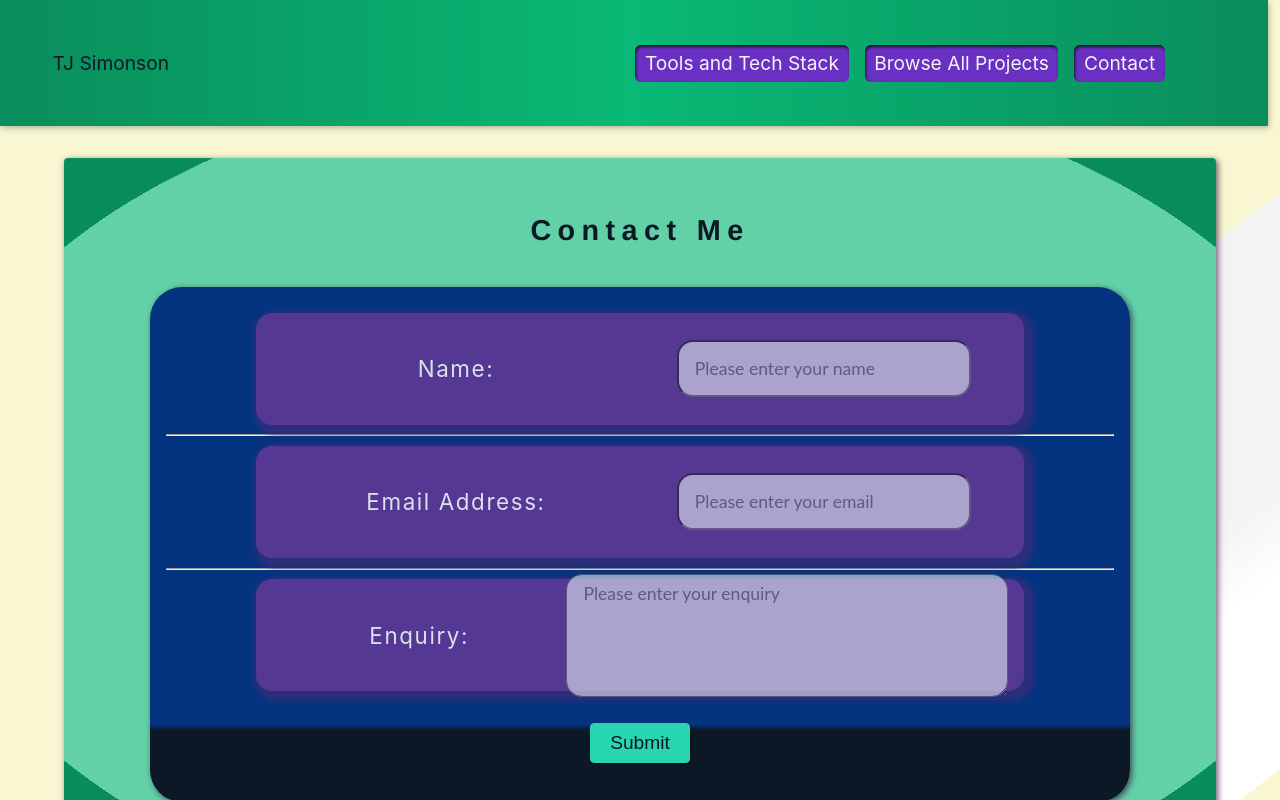
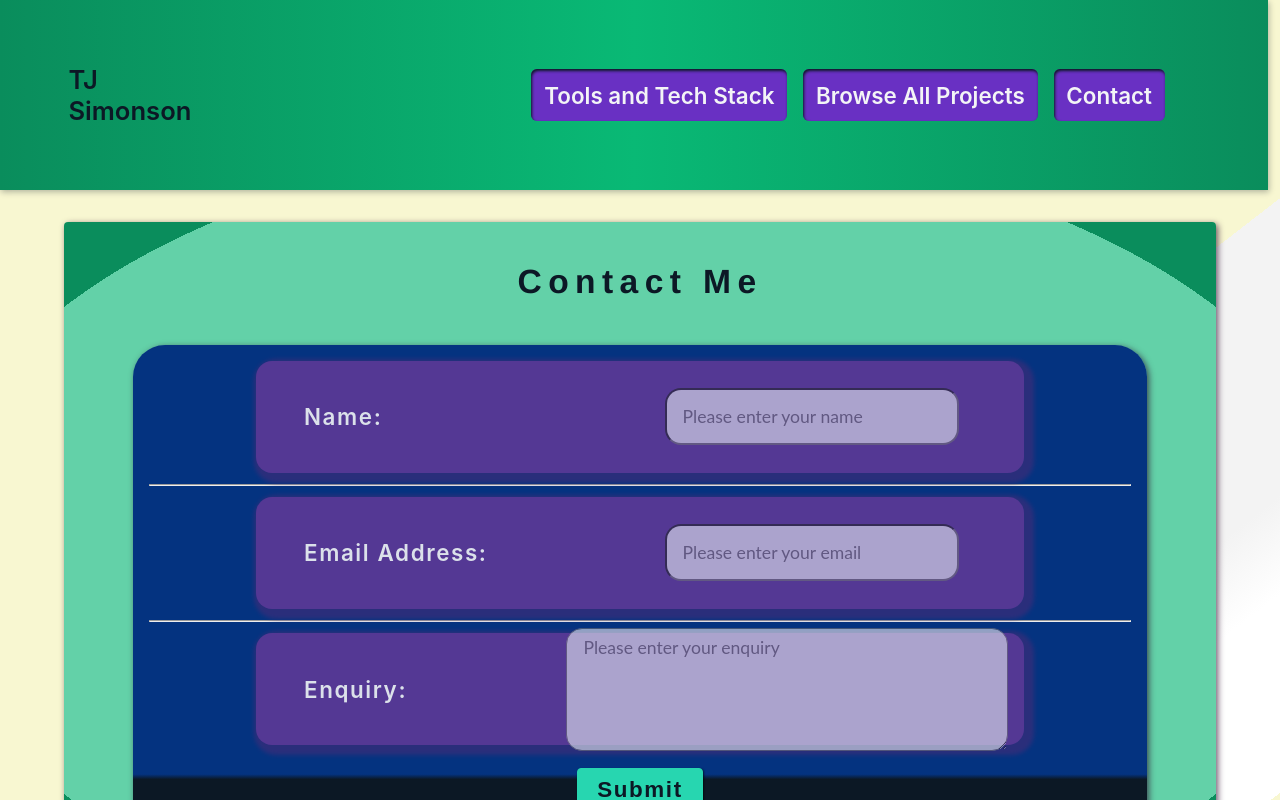
Before and after one commit to ttytango/nextjs-portofolio, a Next.js app: page /contact-me in a window 1280 px wide. Shown: the top 800 px of the page. Built offline with nearby package versions, Linux system fonts and the light colour scheme.

Commit message:
font styled

```diff
--- a/components/contact-me/contact-form.module.scss
+++ b/components/contact-me/contact-form.module.scss
@@ -35,7 +35,7 @@
     border-bottom-right-radius: $default-card-border-radius*4;
     padding: 1rem 1rem;
      //justify-content: center;
-     width: 60vw;
+    width: 60vw;
     min-height: 14vh;
     max-height: 40vh;
     margin: 0.6rem auto;
@@ -43,8 +43,13 @@
     box-shadow: 4px 4px 4px 6px rgba(60, 40, 160, 0.8);
 
     @media(min-width: 768px) {
-        padding: 0 1rem;
+        padding: 0 auto;
         border: none;
+        margin: auto;
+        label {
+            text-align: left;
+            justify-content: flex-start;
+        }
     }
 
     // padding: 2rem;
@@ -55,6 +60,7 @@
     label,
     input {
         align-self: center;
+        align-content: space-evenly;
         justify-self: flex-start;
         padding: 1rem 1rem;
         //margin: 0.8rem auto;
@@ -63,11 +69,15 @@
         margin: 0.2rem auto;
     }
     label {
-        // align-items: center;
-        // justify-self: center;
+         //align-items: center;
+         //justify-self: center;
         font-size: 1.4rem;
+        padding: 2rem 2rem;
+        width: 20vw;
         // height: 6vh;
         letter-spacing: 0.1rem;
+        text-align: left;
+        margin-left: 0;
     }
     input,
     textarea {
@@ -90,14 +100,18 @@
     textarea {
         width: 80%;
         padding: 0.5rem 1rem;
-        margin: 1.2rem auto;
+        margin: 1.2rem 0;
 
 
     }
-    @media(max-width: 480px){
+    @media(max-width: 767px){
         input,
         textarea {
             font-size: 0.8rem;
+        }
+        label {
+            font-size: 1.4rem;
+            font-weight: 600;
         }
     }
     @media(min-width: 768px) {
@@ -111,3 +125,16 @@
     }
 
 }
+.descriptionLabel{
+    font-size: 1.4rem;
+    padding: 2rem 2rem;
+    width: 20vw;
+    // height: 6vh;
+    letter-spacing: 0.1rem;
+    @media(min-width: 768px) {
+        font-size: 1.4rem;
+        margin: 2rem 4rem;
+        width: 30vw;
+        //margin: 0 auto;
+    }
+}
--- a/components/layout/navbar.module.scss
+++ b/components/layout/navbar.module.scss
@@ -30,6 +30,11 @@
     transition: all .2s ease-out;
     &:hover {
         color: $white;
+    }
+    @media(min-width: 768px) {
+        font-size: 1.6rem;
+        padding: 0.8rem 1rem;
+        font-weight: 600;
     }
 }
 
@@ -64,6 +69,11 @@
             color: $black;
 
         }
+        @media(min-width: 768px) {
+            font-size: 1.4rem;
+            padding: 0.8rem 0.8rem;
+            font-weight: 600;
+        }
         // @include respond(large) {
         //     width: 200px;
         // }
--- a/components/ui/button.module.scss
+++ b/components/ui/button.module.scss
@@ -6,7 +6,9 @@
     padding: 0.5rem 1.2rem;
     border-radius: 4px;
     color: $black;
-    font-size: 1.2rem;
+    font-weight: 900;
+    letter-spacing: 0.1rem;
+    font-size: 1.4rem;
     text-align: center;
     //color: rgb(19, 30, 65);
     box-shadow: 1px 1px 2px rgba(0, 0, 0, 0.6);
--- a/pages/contact-me/contact-me.module.scss
+++ b/pages/contact-me/contact-me.module.scss
@@ -17,4 +17,9 @@
     h1 {
         letter-spacing: 0.4rem;
     }
+    @media(min-width: 768px) {
+        font-size: 1.4rem;
+        padding: 0.8rem 0.8rem;
+        font-weight: 600;
+    }
 }
--- a/pages/projects/projectList.module.scss
+++ b/pages/projects/projectList.module.scss
@@ -73,11 +73,13 @@
         //width: 90%;
         display: flex;
         flex-direction: column-reverse;
-        margin: 0 auto;
+        //margin: 0 auto;
         background: rgba($black, 0.4);
         margin: 1rem;
         min-height: 420px;
         padding: 1rem;
+        font-weight: 600;
+        letter-spacing: 0.2rem;
         border-radius: $default-card-border-radius*2;
         @media(min-width: 900px) {
             flex-direction: row;
--- a/pages/techstack/techstack.module.scss
+++ b/pages/techstack/techstack.module.scss
@@ -27,12 +27,12 @@
         border-radius: $default-card-border-radius*12;
     @media(max-width: 768px) {
         min-width: 20%;
-        font-size: 1rem;
+        font-size: 1.2rem;
         margin: 2rem auto;
         padding: 0.2rem 0.4rem;
         border-radius: $default-card-border-radius*4;
 
-    }
+        }
     }
     border-radius: $default-card-border-radius*12;
     overflow: scrollbar;
--- a/styles/globals.scss
+++ b/styles/globals.scss
@@ -34,6 +34,7 @@ h6 {
     // font-family: Roboto, sans-serif;
     font-family: "Helvetica Neue", Roboto, sans-serif;
     color: $black;
+
 }
 
 ul {
```
Also changed, not shown: components/home/about-me.module.scss (+11 -2 lines), components/ui/modal.module.scss (+15 -1 lines).
